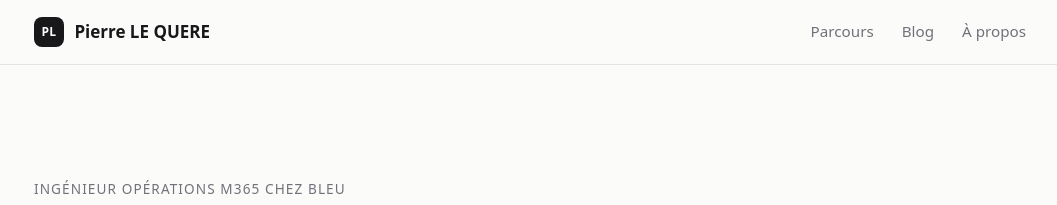
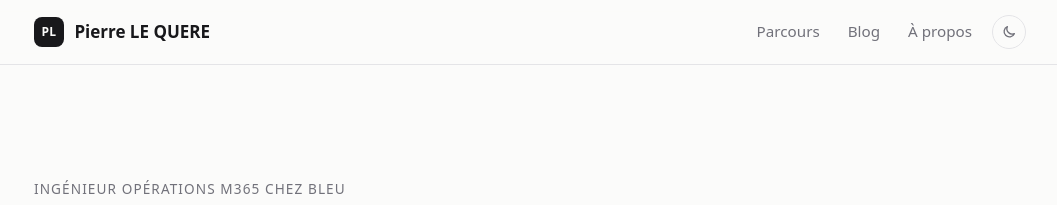
Before and after one commit to pierrelequere/pierrelequere, a Jekyll site: the page built from index.html, in a window 1280 px wide. Shown: the top 205 px of the page, without its empty margins (110-1167 px from the left). Built offline with Jekyll 4.4.1, drawn with Linux system fonts in a browser that asks for light colours.

Commit message:
Bouton clair/sombre dans l'en-tête (choix mémorisé)
Co-Authored-By: Claude Opus 5.5 <noreply@anthropic.com>
Claude-Session: https://claude.ai/code/session_01XuQMziPbrBtxdkPBpHTE6o

```diff
--- a/_layouts/default.html
+++ b/_layouts/default.html
@@ -6,6 +6,9 @@
   {% seo %}
   {% feed_meta %}
   <link rel="icon" href="{{ '/assets/img/favicon.ico' | relative_url }}">
+  <script>
+    try { var t = localStorage.getItem('theme'); if (t) document.documentElement.dataset.theme = t; } catch (e) {}
+  </script>
   <link rel="stylesheet" href="{{ '/assets/css/style.css' | relative_url }}">
 </head>
 <body>
@@ -16,6 +19,10 @@
         <a href="{{ '/cv/' | relative_url }}"{% if page.url contains '/cv/' %} class="on"{% endif %}>Parcours</a>
         <a href="{{ '/blog/' | relative_url }}"{% if page.url contains '/blog/' %} class="on"{% endif %}>Blog</a>
         <a href="{{ '/a-propos/' | relative_url }}"{% if page.url contains '/a-propos/' %} class="on"{% endif %}>À propos</a>
+        <button class="theme" type="button" aria-label="Changer de thème" title="Clair / sombre">
+          <svg class="moon" viewBox="0 0 24 24"><path d="M20 14.5A8 8 0 0 1 9.5 4a8 8 0 1 0 10.5 10.5z"/></svg>
+          <svg class="sun" viewBox="0 0 24 24"><circle cx="12" cy="12" r="4"/><path d="M12 2v2M12 20v2M4.9 4.9l1.4 1.4M17.7 17.7l1.4 1.4M2 12h2M20 12h2M4.9 19.1l1.4-1.4M17.7 6.3l1.4-1.4"/></svg>
+        </button>
       </nav>
     </div>
   </header>
@@ -34,5 +41,13 @@
       </span>
     </div>
   </footer>
+  <script>
+    document.querySelector('.theme').addEventListener('click', function () {
+      var root = document.documentElement;
+      var dark = root.dataset.theme ? root.dataset.theme === 'dark' : matchMedia('(prefers-color-scheme: dark)').matches;
+      root.dataset.theme = dark ? 'light' : 'dark';
+      try { localStorage.setItem('theme', root.dataset.theme); } catch (e) {}
+    });
+  </script>
 </body>
 </html>
--- a/assets/css/style.css
+++ b/assets/css/style.css
@@ -7,8 +7,23 @@
   --mono: ui-monospace, SFMono-Regular, Menlo, Consolas, monospace;
   color-scheme: light dark;
 }
+/* Sombre : selon l'appareil, ou forcé par le bouton de l'en-tête */
+:root[data-theme="dark"] { --bg: #0e0e10; --text: #ececee; --muted: #8e8e96; --line: #26262b; --soft: #18181c; --accent: #8ea6ff; color-scheme: dark; }
+:root[data-theme="light"] { color-scheme: light; }
 @media (prefers-color-scheme: dark) {
-  :root { --bg: #0e0e10; --text: #ececee; --muted: #8e8e96; --line: #26262b; --soft: #18181c; --accent: #8ea6ff; }
+  :root:not([data-theme="light"]) { --bg: #0e0e10; --text: #ececee; --muted: #8e8e96; --line: #26262b; --soft: #18181c; --accent: #8ea6ff; }
+}
+body { transition: background-color .25s, color .25s; }
+
+.theme { display: grid; place-items: center; width: 34px; height: 34px; margin-left: -.5rem; padding: 0; border: 1px solid var(--line); border-radius: 999px; background: transparent; color: var(--muted); cursor: pointer; }
+.theme:hover { color: var(--text); border-color: var(--text); }
+.theme svg { width: 16px; height: 16px; fill: none; stroke: currentColor; stroke-width: 2; stroke-linecap: round; stroke-linejoin: round; }
+.theme .sun { display: none; }
+:root[data-theme="dark"] .theme .sun { display: block; }
+:root[data-theme="dark"] .theme .moon { display: none; }
+@media (prefers-color-scheme: dark) {
+  :root:not([data-theme="light"]) .theme .sun { display: block; }
+  :root:not([data-theme="light"]) .theme .moon { display: none; }
 }
 
 * { box-sizing: border-box; }
@@ -27,7 +42,7 @@ main { padding-bottom: 4rem; }
 .topbar .wrap { display: flex; align-items: center; justify-content: space-between; height: 64px; }
 .brand { display: flex; align-items: center; gap: .65rem; font-weight: 600; text-decoration: none; }
 .mark { display: grid; place-items: center; width: 30px; height: 30px; border-radius: 8px; background: var(--text); color: var(--bg); font-size: .75rem; letter-spacing: .02em; }
-.topbar nav { display: flex; gap: 1.75rem; font-size: .95rem; }
+.topbar nav { display: flex; align-items: center; gap: 1.75rem; font-size: .95rem; }
 .topbar nav a { color: var(--muted); text-decoration: none; }
 .topbar nav a:hover, .topbar nav a.on { color: var(--text); }
 
```
